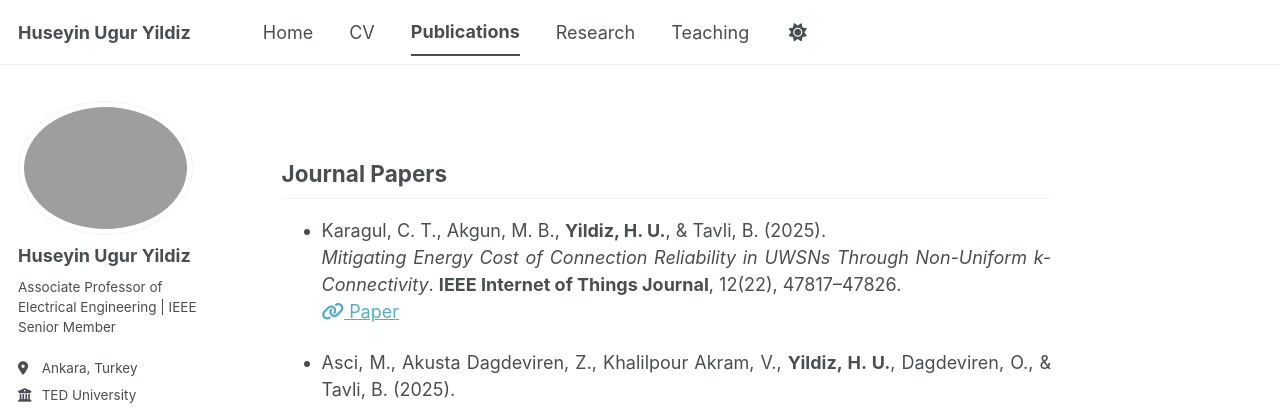
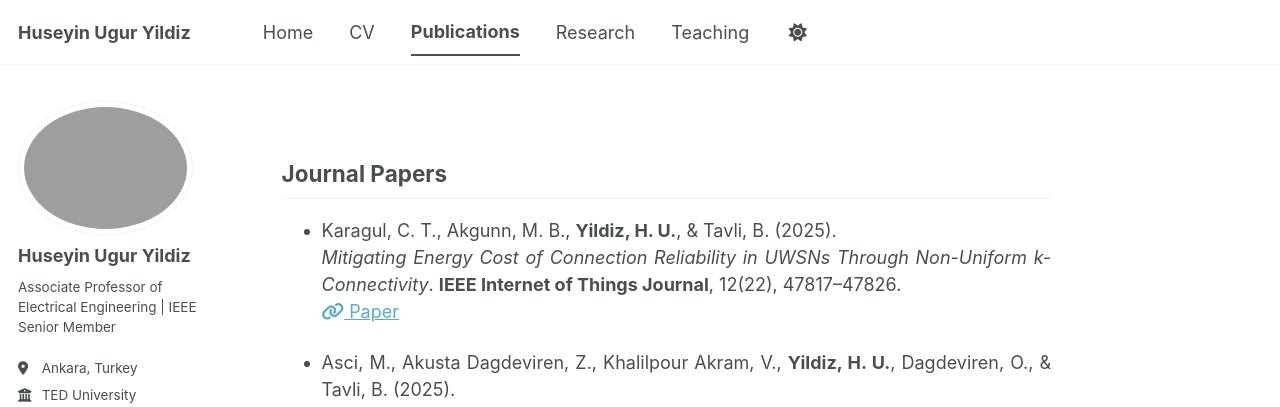
Before and after one commit to huguryildiz/huguryildiz.github.io, a Jekyll site: the page built from _pages/publications.md, in a window 1280 px wide and 900 px high. Shown: the top 407 px of the window. Built offline with Jekyll 4.4.1, drawn with Linux system fonts in a browser that asks for light colours; some web fonts are replaced; a script bundle is joined from its source files by our own code; library files that are not in the unit come from our copies.

Commit message:
Update publications.md

```diff
--- a/_pages/publications.md
+++ b/_pages/publications.md
@@ -8,7 +8,7 @@ author_profile: true
 
 ## Journal Papers
 
-- Karagul, C. T., Akgun, M. B., **Yildiz, H. U.**, & Tavli, B. (2025).
+- Karagul, C. T., Akgunn, M. B., **Yildiz, H. U.**, & Tavli, B. (2025).
   *Mitigating Energy Cost of Connection Reliability in UWSNs Through Non-Uniform k-Connectivity*.
   **IEEE Internet of Things Journal**, 12(22), 47817–47826.  <br>
   [<i class="fas fa-link" style="color: inherit;"></i> Paper](https://doi.org/10.1109/JIOT.2025.3603829)
```
